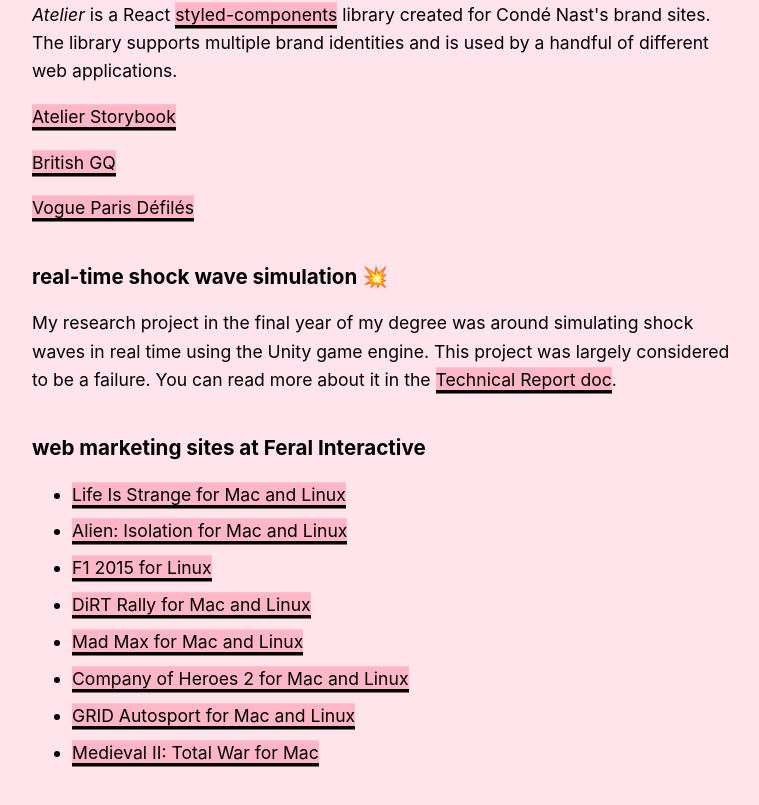
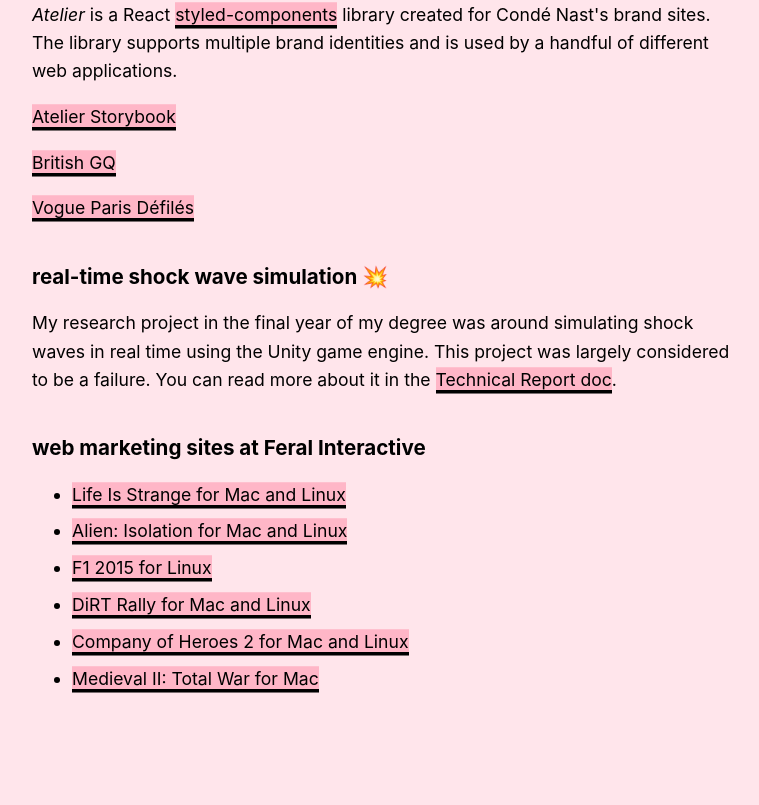
Before and after one commit to stefee/stef-next, a Next.js app: page / in a window 1280 px wide. Shown: the part 1860-2665 px from the top of the page, without its empty margins (256-1015 px from the left). After the commit the page ends 2641 px from the top, so only its background shows below. Built offline with nearby package versions, Linux system fonts and the light colour scheme.

Commit message:
Remove dead links

```diff
--- a/pages/index.js
+++ b/pages/index.js
@@ -54,9 +54,7 @@
           <li><a href="https://www.feralinteractive.com/en/games/alienisolation/">Alien: Isolation for Mac and Linux</a></li>
           <li><a href="https://www.feralinteractive.com/en/linux-games/f12015/">F1 2015 for Linux</a></li>
           <li><a href="https://www.feralinteractive.com/en/games/dirtrally/">DiRT Rally for Mac and Linux</a></li>
-          <li><a href="https://www.feralinteractive.com/en/games/madmax/">Mad Max for Mac and Linux</a></li>
           <li><a href="https://www.feralinteractive.com/en/games/companyofheroes2/">Company of Heroes 2 for Mac and Linux</a></li>
-          <li><a href="https://www.feralinteractive.com/en/games/gridautosport/">GRID Autosport for Mac and Linux</a></li>
           <li><a href="https://www.feralinteractive.com/en/mac-games/medieval2/">Medieval II: Total War for Mac</a></li>
         </ul>
       </main>
```
